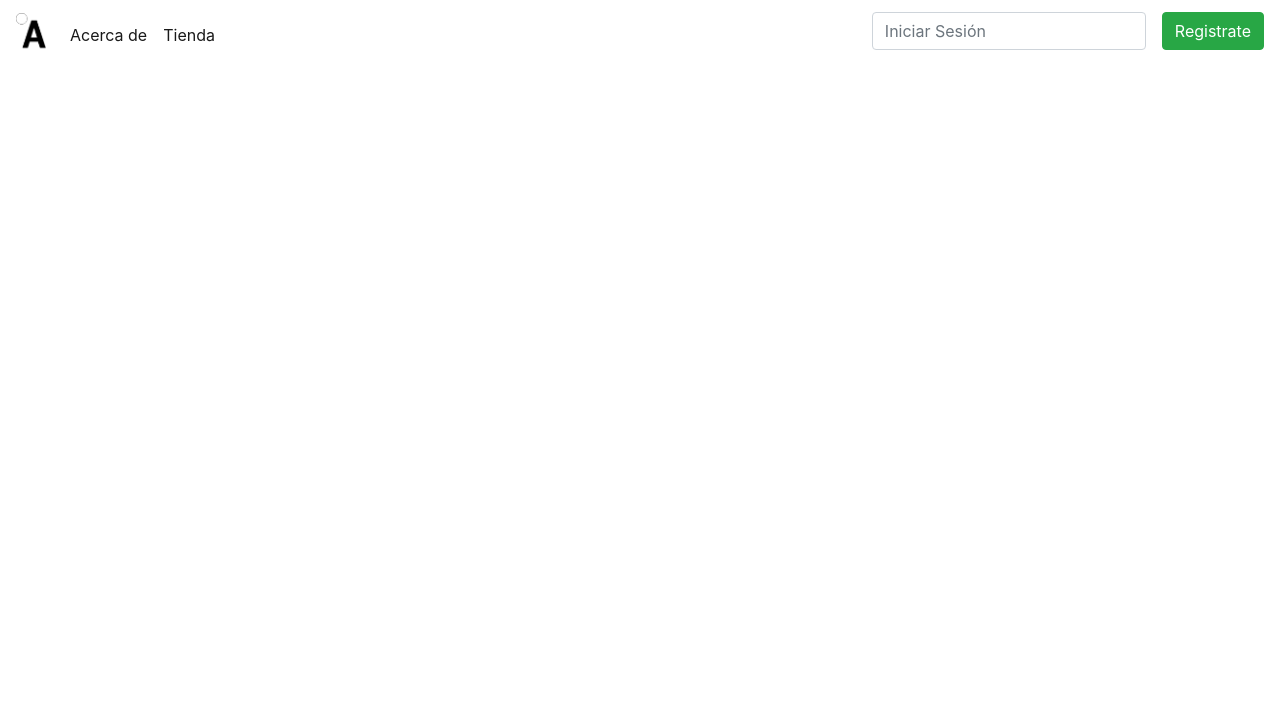
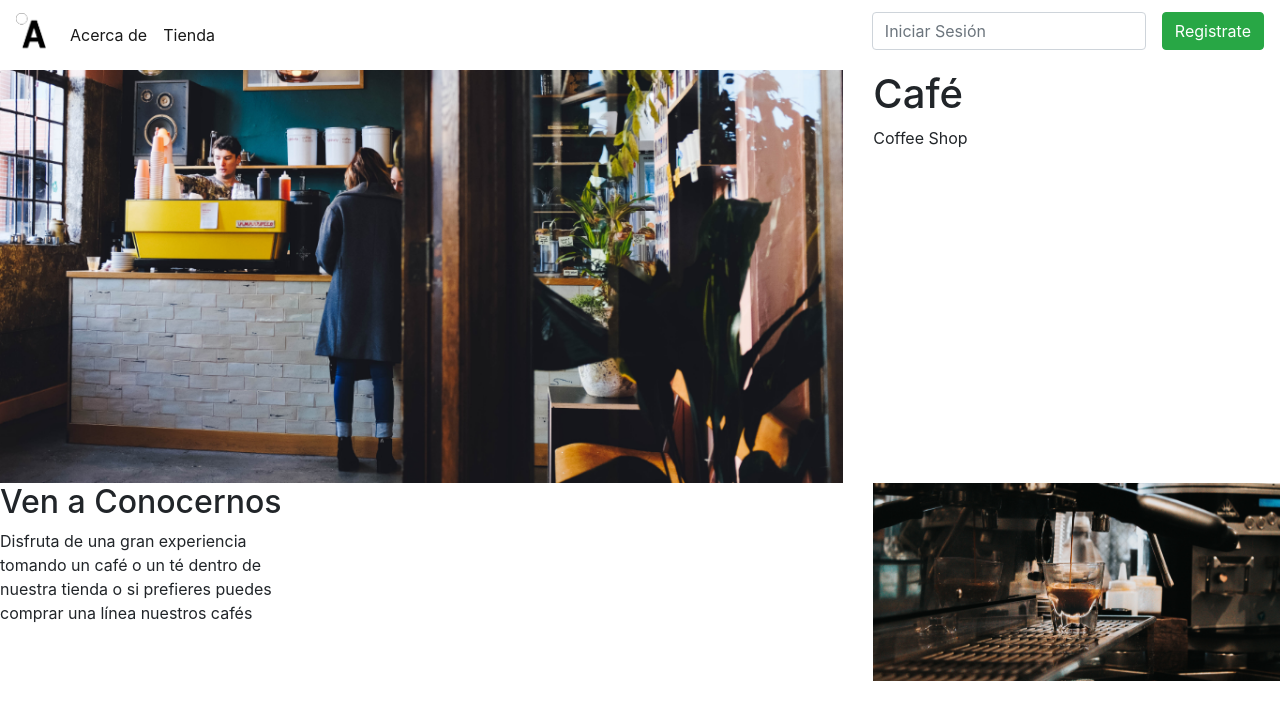
Before and after one commit to yosoylaviki/cafeteria-agere, a plain HTML site: page index.html in a window 1280 px wide. Drawn offline with Linux system fonts and the light colour scheme; a web font is replaced by a local one.

Commit message:
agregando elementos

```diff
--- a/assets/sass/base/_reset.scss
+++ b/assets/sass/base/_reset.scss
@@ -1,7 +1,8 @@
-body{
-    margin: 0px;
-    padding: 0px;
+body, html{
+    margin: 0;
+    padding: 0;
 }
+
 
 img{
     max-width: 100%;
--- a/index.html
+++ b/index.html
@@ -37,10 +37,19 @@
   </nav>
 
   <section class="header">
-
+    <div class="container-fluid p-0">
+      <div class="row">
+        <div class="col-12 col-md-8"><img src="assets/images/img-1.png" alt=""></div>
+        <div class="col-6 col-md-2"> <h1>Café</h1> <p>Coffee Shop</p></div>
+      </div>
   </section>
 
   <section class="section-principal">
+    <div class="row">
+    <div class="col-8"> <h2>Ven a Conocernos</h2> <p>Disfruta de una gran experiencia <br>
+      tomando un café o un té dentro de <br> nuestra tienda o si prefieres puedes <br> comprar una línea nuestros cafés  </p> </div>
+    <div class="col-4"><img src="assets/images/img-2.png" alt=""></div>
+  </div>
 
   </section>
 
```
Also changed, not shown: assets/css/main.css, 2 other files.
